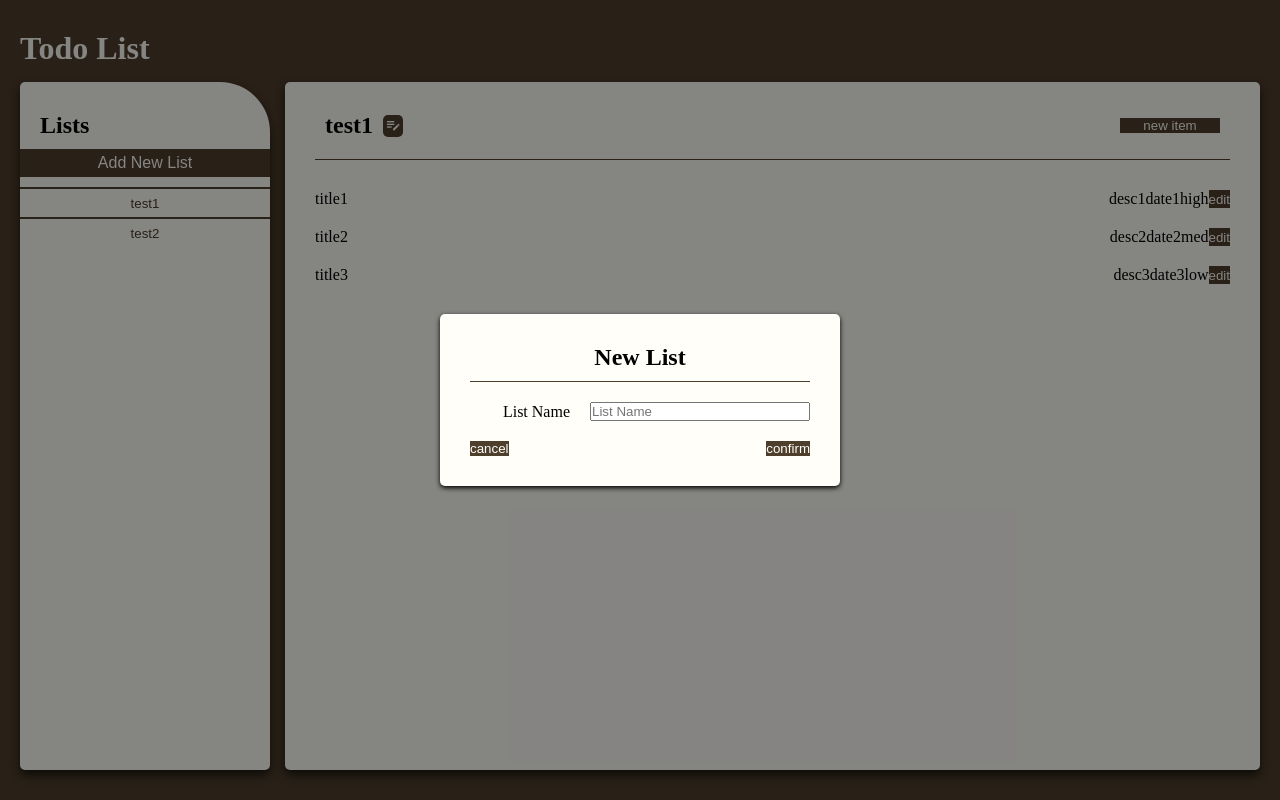
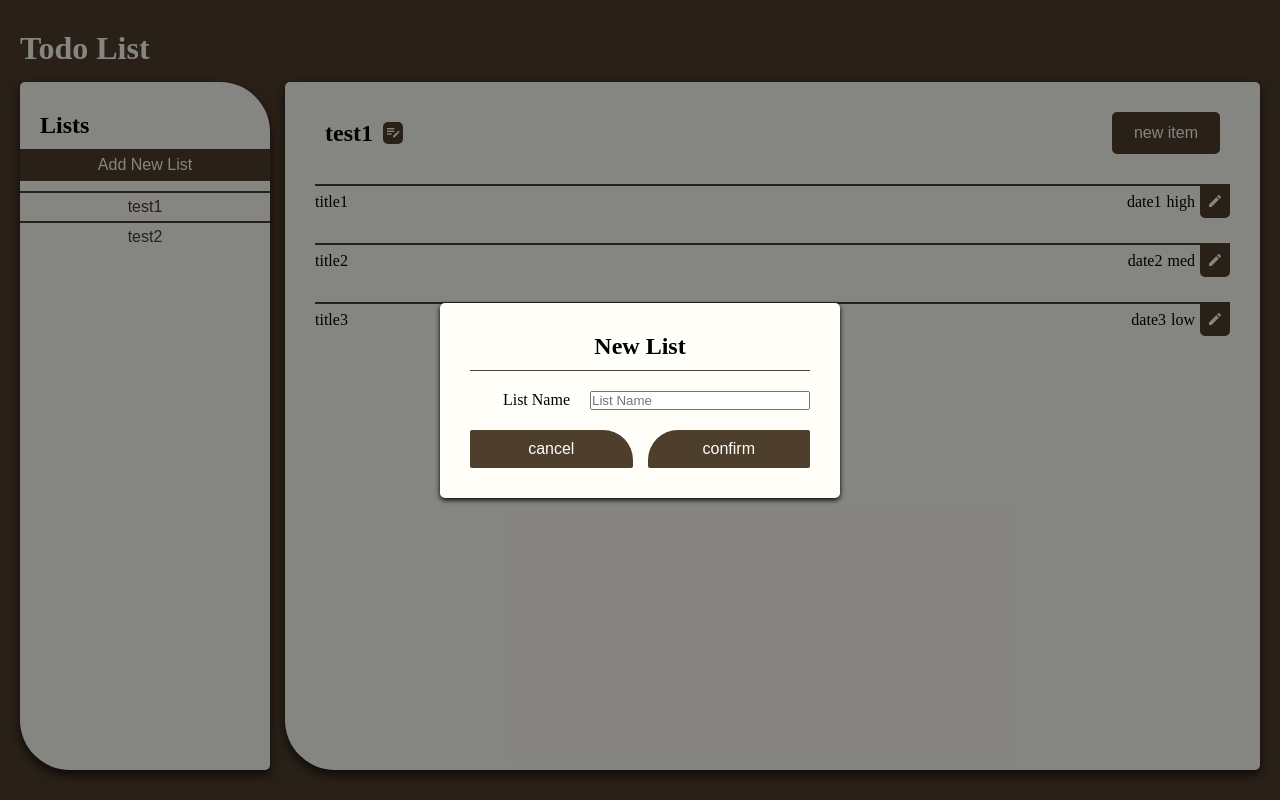
Before and after one commit to KevinV0212/todo-list, a website built with webpack: page dist/index.html in a window 1280 px wide. Both pictures are taken after a click on the button "Add New List". Built offline with nearby package versions, Linux system fonts and the light colour scheme.

Commit message:
finished basic sidebar styling

```diff
--- a/src/components.js
+++ b/src/components.js
@@ -13,17 +13,42 @@ export const components= (() => {
      }
     // return rendered list itme
     const renderItem = (item) => {
+
         const itemElement = document.createElement('div');
         itemElement.classList.add('item');
         itemElement.setAttribute('data-title', item.title)
+
+        let desc = null;
+        // add elements for each todo item property
         for (const key in item) {
             const infoElement = document.createElement('div');
             infoElement.classList.add(`${key}`);
             infoElement.textContent = `${item[key]}`;
             itemElement.append(infoElement);
+
+            if (key === 'desc')
+            {
+                infoElement.classList.add('hidden');
+                desc = infoElement;
             }
 
-        const editBtn = document.createElement('button');
+        }
+
+        // add event listener to show description when item is overed over
+        itemElement.addEventListener('mouseover', (e) => {
+            e.preventDefault()
+            desc.classList.remove('hidden')
+            desc.classList.add('visible')
+        })
+        itemElement.addEventListener('mouseout', (e) => {
+            e.preventDefault()
+            desc.classList.remove('visible')
+            desc.classList.add('hidden');
+        })
+
+
+
+
         return itemElement;
      }
 
--- a/src/style.css
+++ b/src/style.css
@@ -1,3 +1,4 @@
+
 /* soft reset */
 * {
     box-sizing:border-box;
@@ -25,19 +26,22 @@ body {
 }
 
 button {
+    font-size: 1rem;
+
     background-color: var(--background);
     border:none;
     color: var(--white-space);
 
+    cursor: pointer;
+
 }
 button:hover {
-    background-color: var(--accent);
+    background-color: var(--white-space);
     color:var(--background);
-
     cursor: pointer;
-}
-button:active{
-    filter: brightness(.8);
+    position:relative;
+    transform: scale(1.1);
+    transition: .2s;
 }
 
 .content {
@@ -70,6 +74,7 @@ header {
 
     border:none;
     border-radius: 5px;
+    border-bottom-left-radius:50px;
     box-shadow: 0 5px 10px var(--background-dark);
 }
 
@@ -90,6 +95,8 @@ header {
 
 .sidebar .add-btn {
     padding: 5px;
+
+    border: 2px solid var(--background);
     font-size: 1rem;
 }
 
@@ -121,12 +128,12 @@ header {
 }
 
 .list-header {
-    padding: 0 10px 20px 10px;
+    padding: 0 10px 0px 10px;
     display:grid;
     grid-template-columns: auto auto 1fr;
 
     gap: 10px;
-    border-bottom: 1px solid var(--background);
+    /* border-bottom: 3px solid var(--background); */
     justify-items: end;
     align-items: center;
 }
@@ -140,6 +147,15 @@ header {
     color:var(--white-space);
 
 }
+
+.list-header .add-btn {
+    padding: 10px 20px;
+    border: 2px solid var(--background);
+    border-radius:5px;
+    font-size: 1rem;
+}
+
+
 .list-header .edit-btn:hover {
     padding: 0;
 
@@ -147,10 +163,6 @@ header {
     background:var(--white-space);
     border: 2px solid var(--background);
     color:var(--background);
-}
-.new-item-btn {
-    display:block;
-    width:100px;
 }
 
 .list-title {
@@ -162,10 +174,39 @@ header {
     gap:20px;
 }
 .item {
-    display: flex;
+    position: relative;
+
+    border-top: 2px solid var(--background);
+
+    display: grid;
+    grid-template-columns: 1fr auto auto auto;
+    grid-template-rows: repeat(2, auto);
+    align-items:center;
+    gap:5px;
 }
+
+
 .item .title{
     flex:1;
+}
+
+.item .edit-btn {
+    padding: 5px;
+
+    border:2px solid var(--background);
+    border-radius: 0 0 5px 5px;
+}
+
+.item .desc {
+    grid-column: 1 / 5;
+    grid-row: 2 / 3;
+
+    padding: 10px;
+
+    background-color:var(--background);
+    color: var(--white-space);
+    border-radius: 0 0 10px 10px;
+
 }
 
 .form-wrapper {
@@ -221,7 +262,28 @@ form {
 
     display:flex;
     justify-content:space-between;
+    gap:15px;
+
 }
+
+.form-btns button {
+    flex: 1;
+    padding: 10px 0;
+    border-radius:2px;
+
+}
+.form-btns button:first-child {
+    border-top-right-radius: 30px;
+}
+
+.form-btns button:first-child::after {
+
+}
+
+.form-btns button:last-child  {
+    border-top-left-radius: 30px;
+}
+
 
 form input:not([type="radio"]) {
     width: 100%;
@@ -242,3 +304,11 @@ fieldset {
     display: flex;
     gap: 5px;
 }
+
+/* utility classes */
+.hidden {
+    display: none;
+}
+.visible {
+    display: block;
+}
--- a/src/ui.js
+++ b/src/ui.js
@@ -145,7 +145,6 @@ export const uiHandler = (wrapper) => {
         const editBtn = document.createElement('button');
         editBtn.classList.add('edit-btn', 'mdi', 'mdi-playlist-edit');
         editBtn.setAttribute('data-target', list.name);
-        // editBtn.textContent = 'edit';
         editBtn.addEventListener('click', (e) => {
             e.preventDefault();
             unloadForm();
@@ -157,7 +156,7 @@ export const uiHandler = (wrapper) => {
         listHeader.appendChild(editBtn);
         // button to open add item form
         const newItemBtn = document.createElement('button');
-        newItemBtn.classList.add('new-item-btn');
+        newItemBtn.classList.add('add-btn');
         newItemBtn.textContent = 'new item';
         newItemBtn.addEventListener('click', (e) => {
             e.preventDefault();
@@ -174,8 +173,7 @@ export const uiHandler = (wrapper) => {
         // adding delete buttons for item elements
         itemElements.forEach(itemElement => {
             const editBtn = document.createElement('button');
-            editBtn.textContent = 'edit';
-
+            editBtn.classList.add('edit-btn','mdi', 'mdi-pencil')
             editBtn.addEventListener('click', () => {
                 unloadForm();
                 const itemTitle = itemElement.getAttribute('data-title');
@@ -185,7 +183,6 @@ export const uiHandler = (wrapper) => {
                                                            handleEditItem,
                                                            handleDeleteItem);
                 container.appendChild(itemForm);
-
             })
             itemElement.appendChild(editBtn);
         })
--- a/webpack.config.js
+++ b/webpack.config.js
@@ -9,6 +9,10 @@ module.exports = {
             {
                 test: /\.css$/i,
                 use: ['style-loader', 'css-loader'],
+            },
+            {
+                test: /\.(woff|woff2|eot|ttf|otf)$/i,
+                type: 'asset/resource',
             }
         ],
     },
```
Also changed, not shown: 1 other file. Lines whose indentation alone changed are shown as unchanged.
